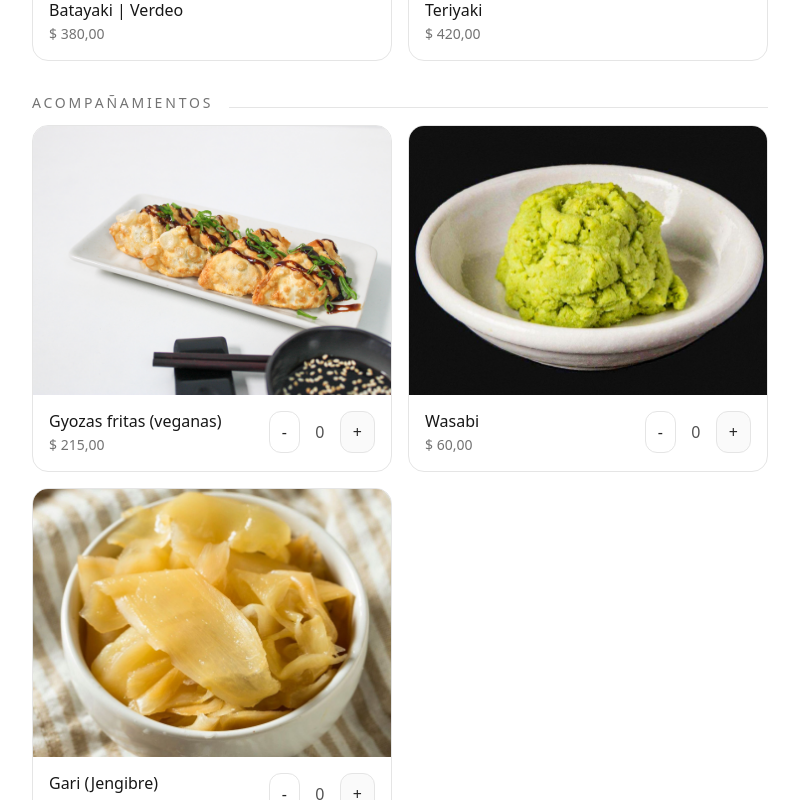
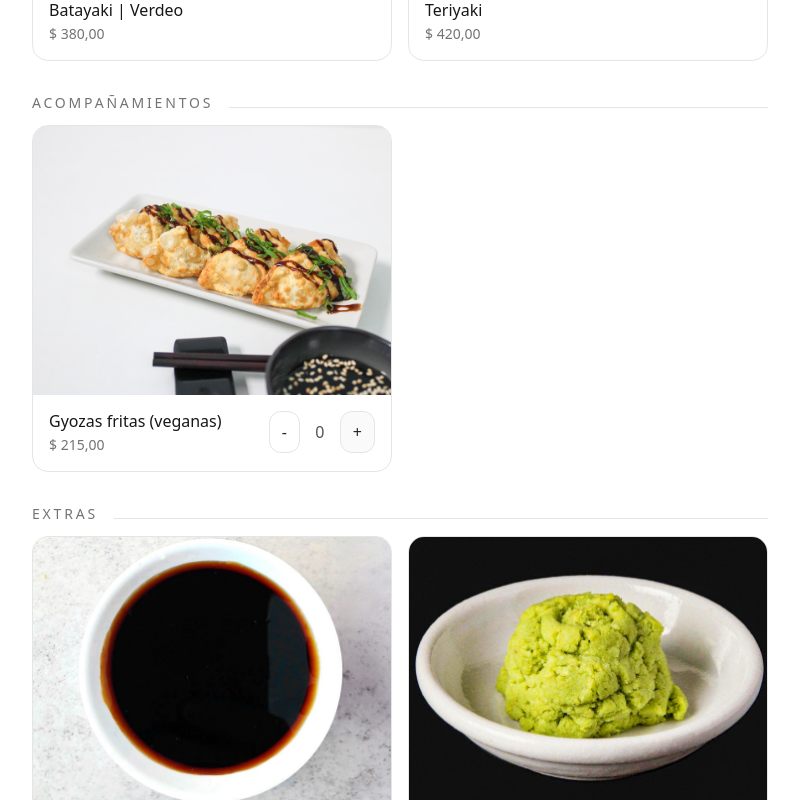
Before and after one commit to feiquiclothing/Secto, a React (Vite) app: page / in a window 1280 px wide. Shown: the part 3300-4100 px from the top of the page, without its empty margins (48-847 px from the left). Built offline with nearby package versions, Linux system fonts and the light colour scheme.

Commit message:
Remove items from acompañamientos menu
Removed Wasabi and Gari from the acompañamientos menu.

```diff
--- a/src/SectoCafePedidos.jsx
+++ b/src/SectoCafePedidos.jsx
@@ -82,8 +82,6 @@ const MENU = [
     name: "ACOMPAÑAMIENTOS",
     items: [
       { id: "a01", name: "Gyozas fritas (veganas)", price: 215, img: "/Photos/gyoza.JPG" },
-      { id: "e03", name: "Wasabi", price: 60, img: "/Photos/wasabi.jpeg" },
-      { id: "e04", name: "Gari (Jengibre)", price: 60, img: "/Photos/gari.jpeg" },
     ],
   },
 
```
